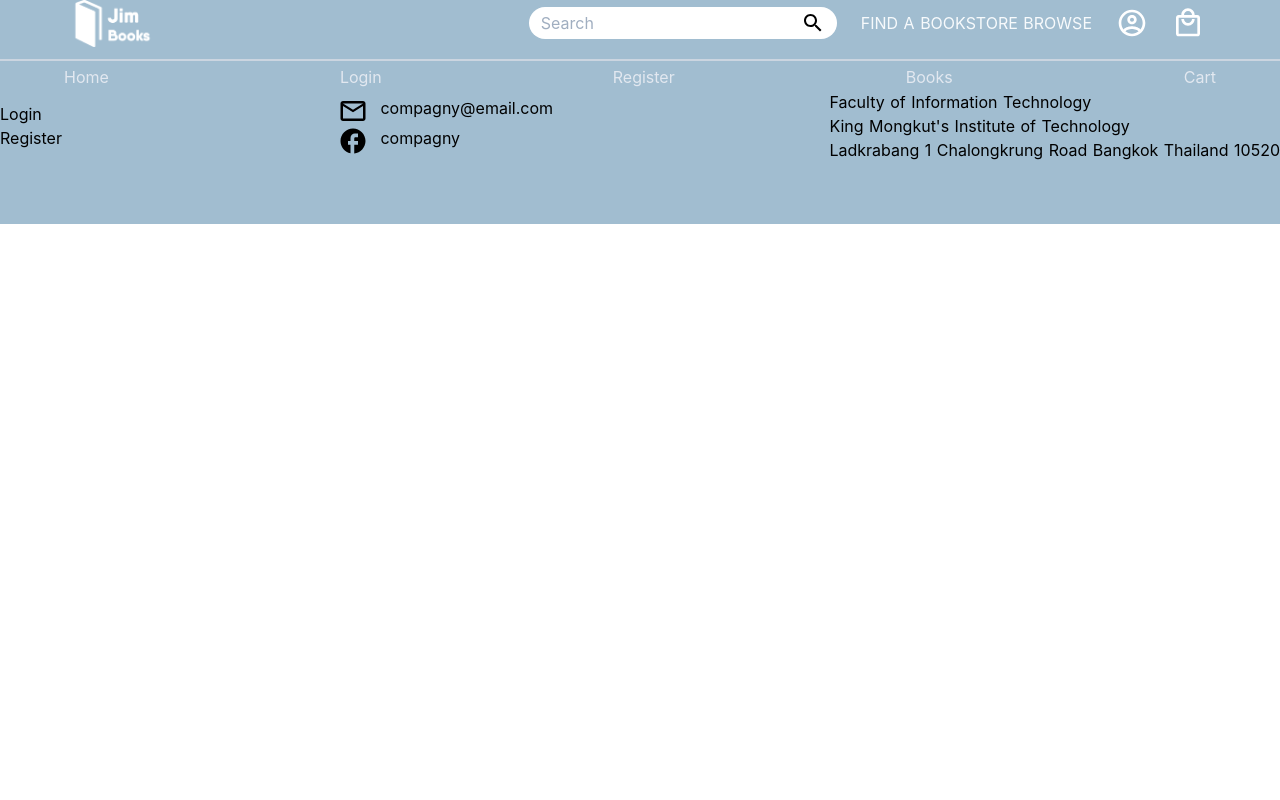
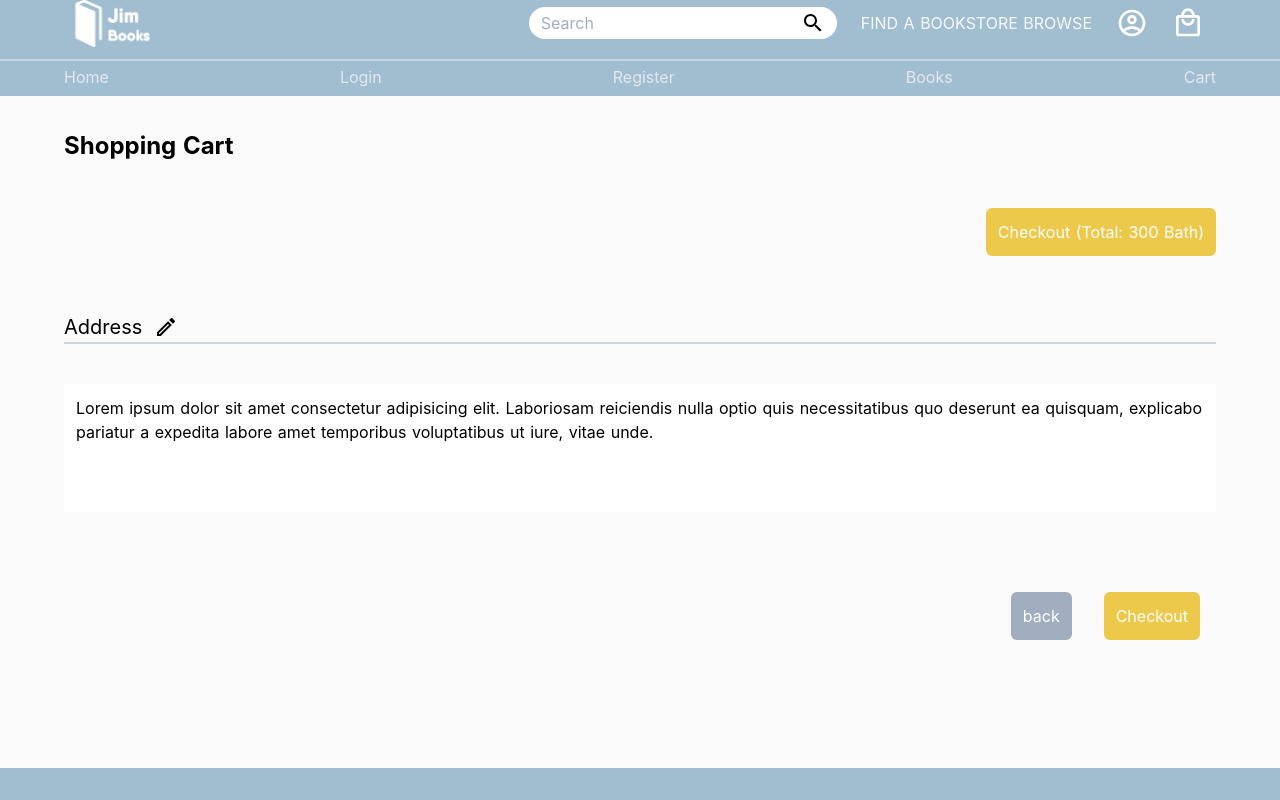
Before and after one commit to macsakarn/BookShop, a Nuxt app in the folder forntend/user-page/: page /cart/checkout in a window 1280 px wide. Shown: the top 800 px of the page. Built offline with nearby package versions, Linux system fonts and the light colour scheme.

Commit message:
chackout done

```diff
--- a/forntend/user-page/layouts/default.vue
+++ b/forntend/user-page/layouts/default.vue
@@ -225,6 +225,7 @@ html {
   font-size: 16px;
   word-spacing: 1px;
   box-sizing: border-box;
+  background: #fafafa;
 }
 nav,
 footer {
--- /dev/null
+++ b/forntend/user-page/pages/cart/checkout.vue
@@ -0,0 +1,62 @@
+<template>
+  <div class="container px-16 mx-auto">
+    <main class="py-32">
+      <section class="flex justify-between pb-10">
+        <p class="text-2xl font-bold">Shopping Cart</p>
+        <div
+          class="bg-yellow-500 hover:bg-yellow-600 py-3 px-3 rounded-md flex w-auto cursor-pointer my-4 mt-20"
+        >
+          <p class="text-white mx-auto">Checkout (Total: 300 Bath)</p>
+        </div>
+      </section>
+      <section>
+        <div class="border-b-2 border-gray-400">
+          <div class="flex">
+            <p class="text-xl font-bol">Address</p>
+            <img
+              src="~/assets/USER/Profile/edit_black_24dp.svg"
+              class="mx-3 cursor-pointer"
+              alt="edit"
+            />
+          </div>
+        </div>
+        <div class="bg-white mt-10 w-full h-32 p-3">
+          Lorem ipsum dolor sit amet consectetur adipisicing elit. Laboriosam
+          reiciendis nulla optio quis necessitatibus quo deserunt ea quisquam,
+          explicabo pariatur a expedita labore amet temporibus voluptatibus ut
+          iure, vitae unde.
+        </div>
+        <div class="flex flex-row-reverse">
+          <div
+            class="bg-yellow-500 hover:bg-yellow-600 py-3 px-3 rounded-md flex w-auto cursor-pointer mx-4 mt-20"
+          >
+            <p class="text-white mx-auto">Checkout</p>
+          </div>
+          <div
+            class="bg-gray-500 hover:bg-gray-600 py-3 px-3 rounded-md flex w-auto cursor-pointer mx-4 mt-20"
+          >
+            <p class="text-white mx-auto">back</p>
+          </div>
+        </div>
+      </section>
+    </main>
+  </div>
+</template>
+
+<script>
+export default {
+  computed: {
+    carts() {
+      return this.$store.state.cart.list
+    },
+  },
+}
+</script>
+
+<style>
+input[type='number']::-webkit-inner-spin-button,
+input[type='number']::-webkit-outer-spin-button {
+  -webkit-appearance: none;
+  margin: 0;
+}
+</style>
--- a/forntend/user-page/pages/cart/index.vue
+++ b/forntend/user-page/pages/cart/index.vue
@@ -4,11 +4,13 @@
       <section class="flex justify-between pb-10">
 
         <p class="text-2xl font-bold">Shopping Cart </p>
-        <div
+        <NuxtLink to='cart/checkout'>
+         <div
           class="bg-yellow-500 hover:bg-yellow-600 py-3 px-3 rounded-md flex w-auto cursor-pointer my-4 mt-20"
         >
           <p class="text-white mx-auto">Checkout (Total: 300 Bath)</p>
         </div>
+        </NuxtLink>
       </section>
 
       <section class="">
```
